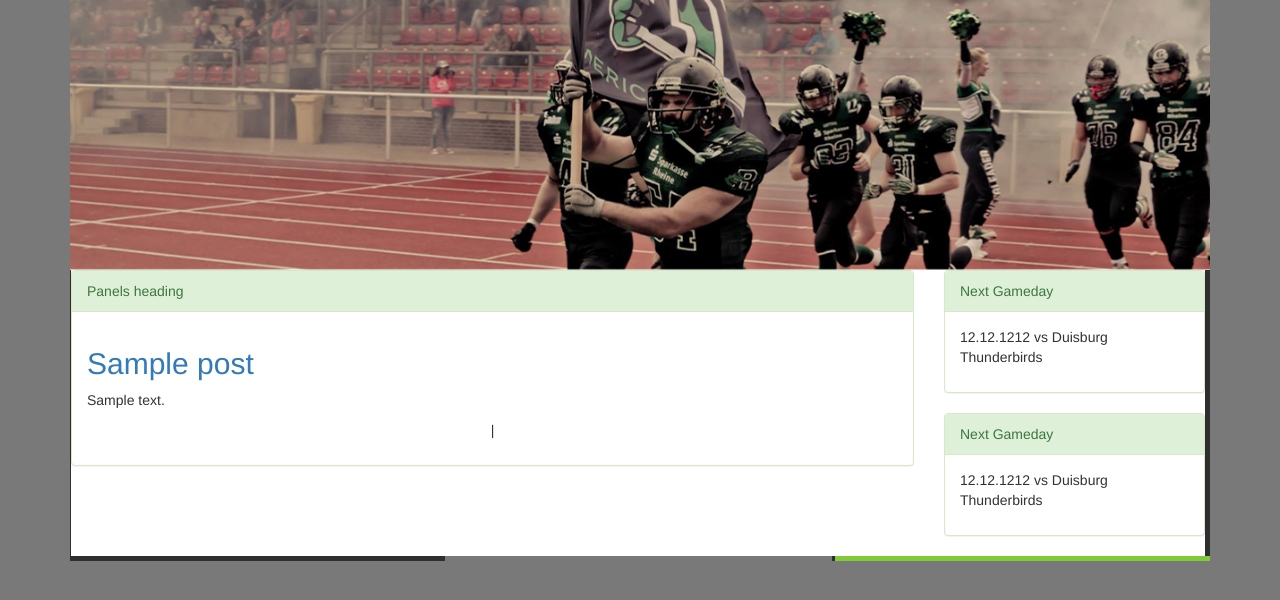
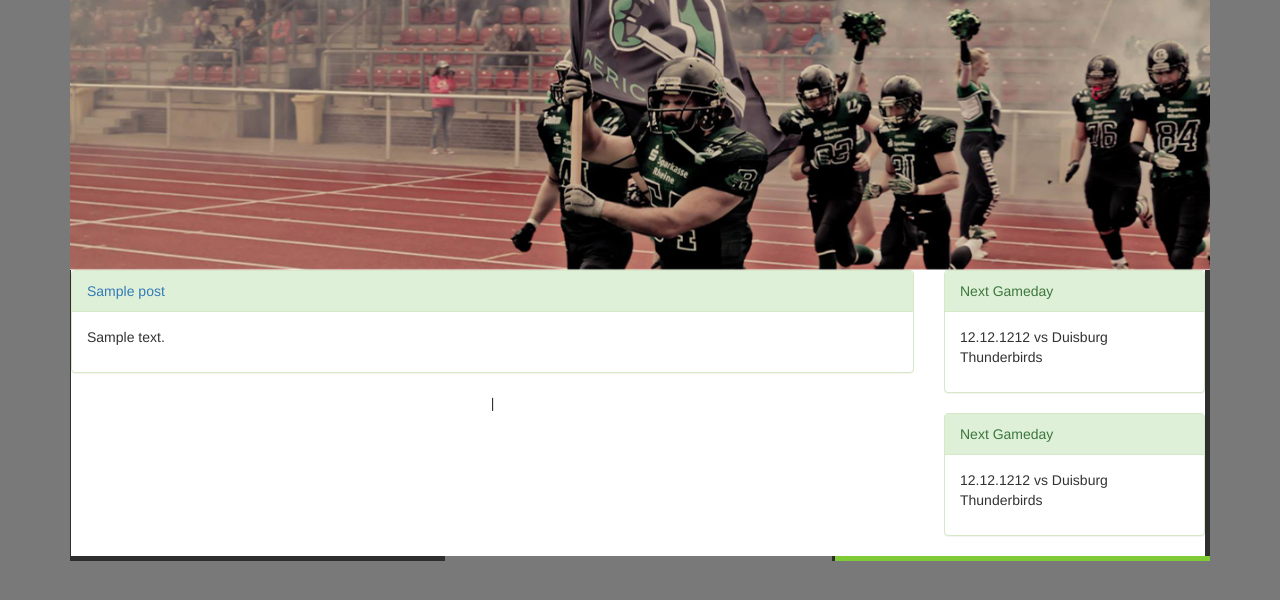
Before and after one commit to tp199314/rrdev, a WordPress theme: template index.php in a window 1280 px wide. Shown: the part 186-786 px from the top of the page. Run offline with PHP 8.4 and a stand-in for WordPress, Linux system fonts and the light colour scheme; the site name, menu and one post (Sample post) are stand-ins, and other content is empty.

Commit message:
tweaks on landing page

```diff
--- a/index.php
+++ b/index.php
@@ -1,25 +1,18 @@
 <?php get_header(); ?>
       <div class="row">
         <div class="col-xs-12 col-sm-12 col-md-9 col-lg-9">
+          <?php if (have_posts()) : while (have_posts()) : the_post(); ?>
           <div class="row">
             <div class="col-xs-12 col-sm-12 col-md-12 col-lg-12">
               <div class="panel panel-success">
-                 <div class="panel-heading">Panels heading</div>
-                <div class="panel-body">
-                  <?php if (have_posts()) : while (have_posts()) : the_post(); ?>
-      <h2><a href="<?php the_permalink() ?>"><?php the_title(); ?></a></h2>
-      <div class="entry">
-         <?php the_content(); ?>
-      </div>
-   <?php endwhile; ?>
-
-      <p align="center"><?php next_posts_link('&laquo; &Auml;ltere Eintr&auml;ge') ?> | <?php previous_posts_link('Neuere Eintr&auml;ge &raquo;') ?></p>
-
-   <?php endif; ?>
-                </div>
+                <div class="panel-heading"><a href="<?php the_permalink() ?>"><?php the_title(); ?></a></div>
+                <div class="panel-body"><?php the_content(); ?></div>
               </div>
             </div>
           </div>
+          <?php endwhile; ?>
+        <p align="center"><?php next_posts_link('&laquo; &Auml;ltere Eintr&auml;ge') ?> | <?php previous_posts_link('Neuere Eintr&auml;ge &raquo;') ?></p>
+      <?php endif; ?>
         </div>
         <?php get_sidebar(); ?>
       </div>
```
Also changed, not shown: raw.jpg (added).
